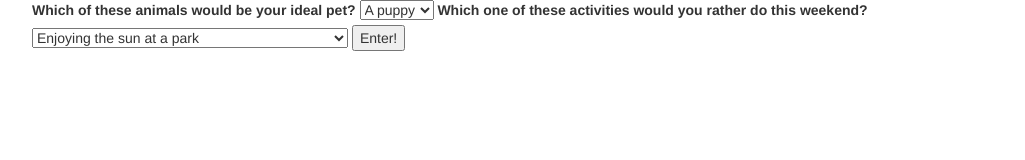
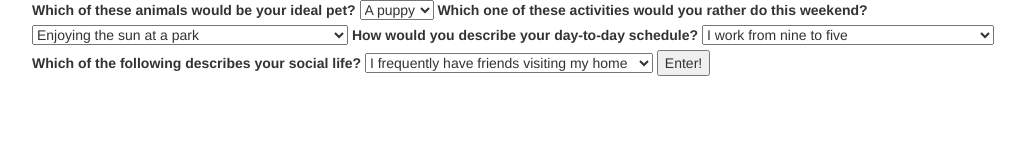
Before and after one commit to brendontse/language-suggester-webpage, a plain HTML site: page index.html in a window 1280 px wide. Shown: the whole page, without its empty margins (38-1063 px from the left). Drawn offline with nearby package versions, Linux system fonts and the light colour scheme.

Commit message:
add options to schedule and social selections

```diff
--- a/index.html
+++ b/index.html
@@ -24,6 +24,18 @@
           <option value='1'>Watching TV in an air-conditioned room</option>
           <option value='2'>Taking an overnight road trip to someplace new</option>
         </select>
+        <label for="schedule">How would you describe your day-to-day schedule?</label>
+        <select class='responses' id='schedule' required>
+          <option value="0">I work from nine to five</option>
+          <option value="1">I work afternoon and evenings</option>
+          <option value="2">I work nights or my schedule is inconsistent</option>
+        </select>
+        <label for="social">Which of the following describes your social life?</label>
+        <select class="responses" name="social" required>
+          <option value="0">I frequently have friends visiting my home</option>
+          <option value='1'>I usually visit friends at their home</option>
+          <option value='2'>I usually meet my friends at the destination</option>
+        </select>
         <button type="submit" name="button">Enter!</button>
       </form>
 
--- a/scripts.js
+++ b/scripts.js
@@ -8,6 +8,7 @@ $(document).ready(function() {
     var social = $('.responses#social').val();
     var money = $('.responses#money').val();
     var score = parseInt(pet) + parseInt(lifestyle) + parseInt(schedule) + parseInt(social) + parseInt(money);
+
     console.log(pet);
     console.log(lifestyle);
     console.log(schedule);
@@ -15,5 +16,5 @@ $(document).ready(function() {
     console.log(money);
     console.log(score);
 
-  })
-})
+  });
+});
```
